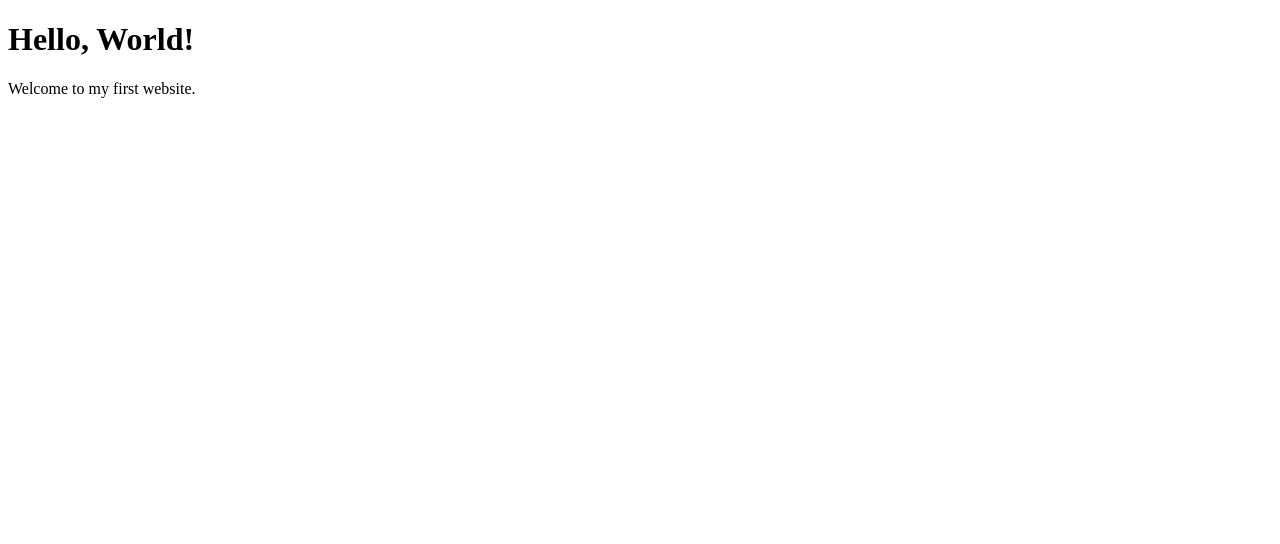
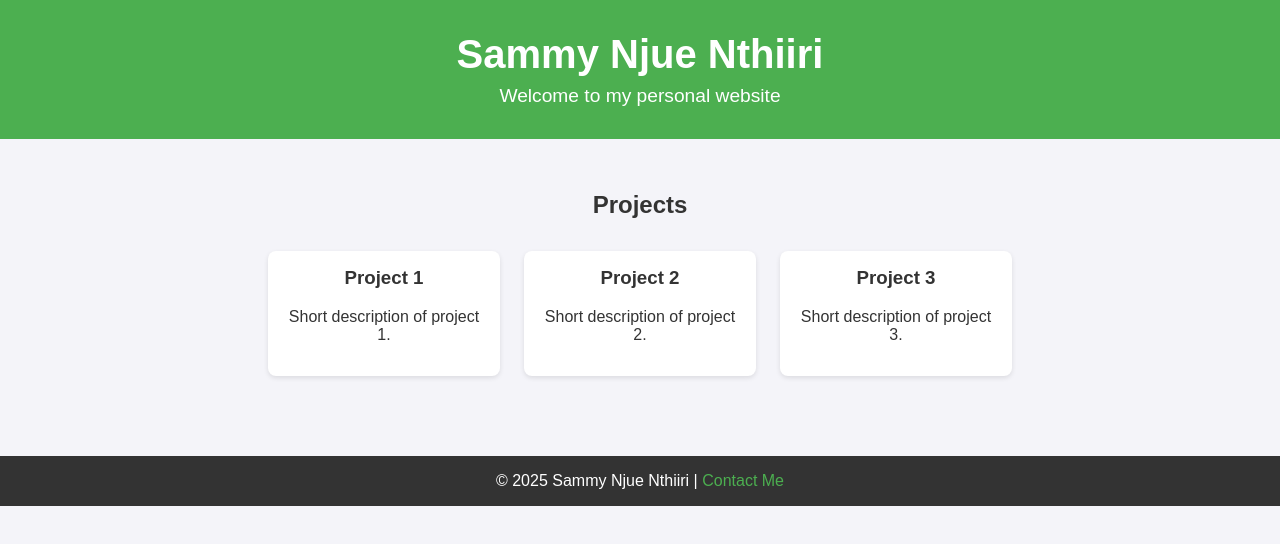
Before and after one commit to sammynjue/sammy-njue, a plain HTML site: page index.html in a window 1280 px wide. Drawn offline with Linux system fonts and the light colour scheme.

Commit message:
Update homepage

```diff
--- a/index.html
+++ b/index.html
@@ -2,12 +2,87 @@
 <html lang="en">
 <head>
   <meta charset="UTF-8">
-  <title>My First Website</title>
-  <meta name="description" content="This is my personal website where I share my projects and portfolio.">
   <meta name="viewport" content="width=device-width, initial-scale=1.0">
+  <meta name="description" content="Sammy Njue Nthiiri's personal website showcasing projects and portfolio.">
+  <title>Sammy Njue Nthiiri</title>
+  <style>
+    body {
+      font-family: Arial, sans-serif;
+      background-color: #f4f4f9;
+      color: #333;
+      margin: 0;
+      padding: 0;
+      text-align: center;
+    }
+    header {
+      background-color: #4CAF50;
+      color: white;
+      padding: 2rem 1rem;
+    }
+    header h1 {
+      margin: 0;
+      font-size: 2.5rem;
+    }
+    header p {
+      margin: 0.5rem 0 0;
+      font-size: 1.2rem;
+    }
+    main {
+      padding: 2rem 1rem;
+    }
+    .projects {
+      display: flex;
+      justify-content: center;
+      flex-wrap: wrap;
+      gap: 1.5rem;
+      margin-top: 2rem;
+    }
+    .project {
+      background-color: white;
+      border-radius: 8px;
+      box-shadow: 0 2px 5px rgba(0,0,0,0.1);
+      padding: 1rem;
+      width: 200px;
+    }
+    .project h3 {
+      margin-top: 0;
+    }
+    footer {
+      margin-top: 3rem;
+      padding: 1rem;
+      background-color: #333;
+      color: white;
+    }
+    a {
+      color: #4CAF50;
+      text-decoration: none;
+    }
+  </style>
 </head>
 <body>
-  <h1>Hello, World!</h1>
-  <p>Welcome to my first website.</p>
+  <header>
+    <h1>Sammy Njue Nthiiri</h1>
+    <p>Welcome to my personal website</p>
+  </header>
+  <main>
+    <h2>Projects</h2>
+    <div class="projects">
+      <div class="project">
+        <h3>Project 1</h3>
+        <p>Short description of project 1.</p>
+      </div>
+      <div class="project">
+        <h3>Project 2</h3>
+        <p>Short description of project 2.</p>
+      </div>
+      <div class="project">
+        <h3>Project 3</h3>
+        <p>Short description of project 3.</p>
+      </div>
+    </div>
+  </main>
+  <footer>
+    &copy; 2025 Sammy Njue Nthiiri | <a href="#">Contact Me</a>
+  </footer>
 </body>
 </html>
```
